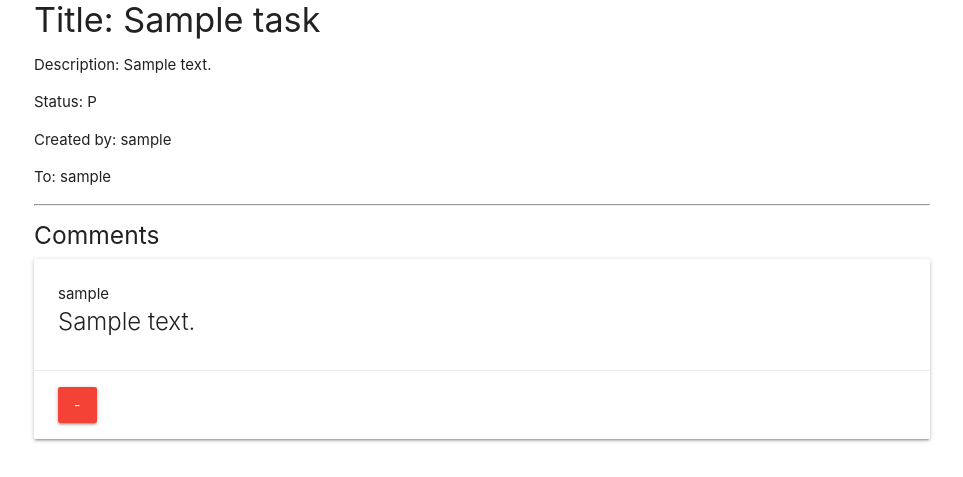
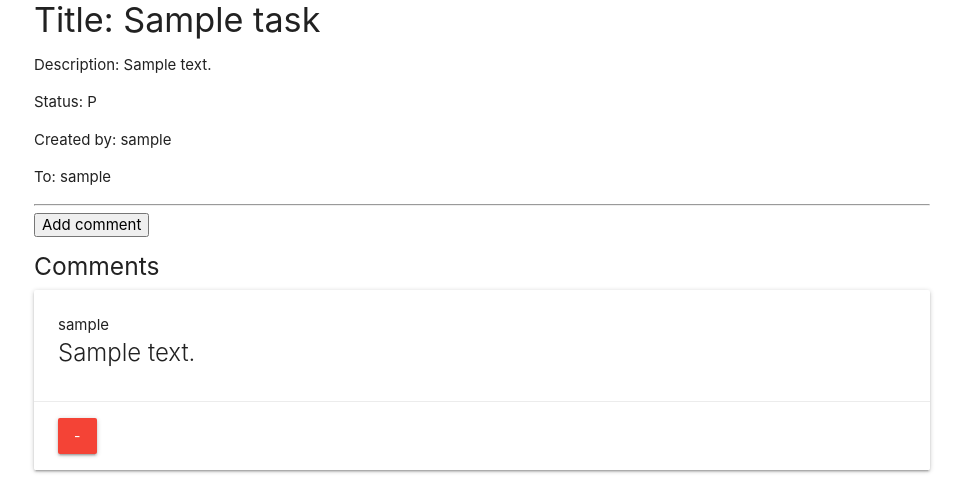
Before and after one commit to lucas-richards/task_master, a Django app: page /tasks/1/ in a window 1280 px wide. Shown: the part 255-732 px from the top of the page, without its empty margins (158-1121 px from the left). Run offline with Django 4.2, Linux system fonts and the light colour scheme; tables that the repository leaves empty hold one stand-in row (values such as "Sample post").

Commit message:
add comments views

```diff
--- a/main_app/models.py
+++ b/main_app/models.py
@@ -77,10 +77,6 @@ class Task(models.Model):
         default=PRIORITY[0][0]
     )
 
-    #used to redirect from class based views
-    def get_absolute_url(self):
-        return reverse('task_detail', kwargs={'task_id': self.id})
-
 
 # Comment
 class Comment(models.Model):
--- a/main_app/templates/tasks/detail.html
+++ b/main_app/templates/tasks/detail.html
@@ -18,6 +18,9 @@
 <p>Created by: {{ task.created_by}}</p>
 <p>To: {{ task.owner}}</p>
 <hr>
+<a href="{% url 'add_comment' task.id %}">
+  <button type="button">Add comment</button>
+</a>
 <h5>Comments</h5>
     {% for comment in comments %}
     <div class="card">
@@ -28,7 +31,7 @@
         </span>
       </div>
       <div class="card-action">
-        <form action="" method="POST">
+        <form action="{% url 'comments_delete' comment.id %}" method="POST">
           {% csrf_token %}
           <button type="submit" class="btn red">-</button>
         </form>
--- a/main_app/urls.py
+++ b/main_app/urls.py
@@ -19,6 +19,8 @@ urlpatterns = [
     path('tasks/<int:pk>/update/',views.TaskUpdate.as_view(), name='tasks_update'),
     path('tasks/<int:pk>/delete/',views.TaskDelete.as_view(), name='tasks_delete'),
     # COMMENTS
+    path('tasks/<int:task_id>/add_comment/', views.add_comment, name='add_comment'),
+    path('comments/<int:pk>/delete/',views.CommentDelete.as_view(), name='comments_delete'),
     # REGISTRATION
     path('accounts/signup/', views.signup, name='signup'),
     # PROFILE
--- a/main_app/views.py
+++ b/main_app/views.py
@@ -5,7 +5,7 @@ from .models import Project, Profile, Task, Comment
 from django.contrib.auth import login
 from django.contrib.auth.forms import UserCreationForm
 #create a new task for project
-from .forms import TaskForm
+from .forms import TaskForm, CommentForm
 
 # HOME
 def home(request):
@@ -29,9 +29,7 @@ class ProfileUpdate(UpdateView):
 class TaskList(ListView):
     model = Task
     template_name = 'tasks/index.html'
-# class TaskDetail(DetailView):
-#     model = Task
-#     template_name = 'tasks/detail.html'
+
 
 def tasks_detail(request, task_id):
   task = Task.objects.get(id=task_id)
@@ -113,6 +111,27 @@ def task_list(request):
 
 # COMMENT VIEWS
 
+def add_comment(request, task_id):
+    error_message = ''
+    if request.method == 'POST':
+        form = CommentForm(request.POST)
+        if form.is_valid():
+            new_comment = form.save(commit=False)
+            new_comment.task = Task.objects.get(id=task_id)
+            new_comment.user = request.user
+            new_comment.save()
+            return redirect('tasks_detail', task_id=task_id)
+        else:
+            error_message = 'Invalid sign up - try again'
+    form = CommentForm()
+    context = {'form': form, 'error_message': error_message}
+    return render(request, 'main_app/task_form.html', context)
+
+class CommentDelete(DeleteView):
+    model = Comment
+    # instead of fields or using the absolure_url, we just use a success_url
+    success_url = '/projects/'
+
 # REGISTRATION VIEWS
 def signup(request):
     error_message = ''
```
Also changed, not shown: main_app/forms.py (+6 -1 lines), main_app/templates/main_app/comment_confirm_delete.html (added, +15 -0 lines), main_app/templates/main_app/project_confirm_delete.html (renamed from main_app/templates/main_app/project_confirm_delete copy.html), 1 other file.
